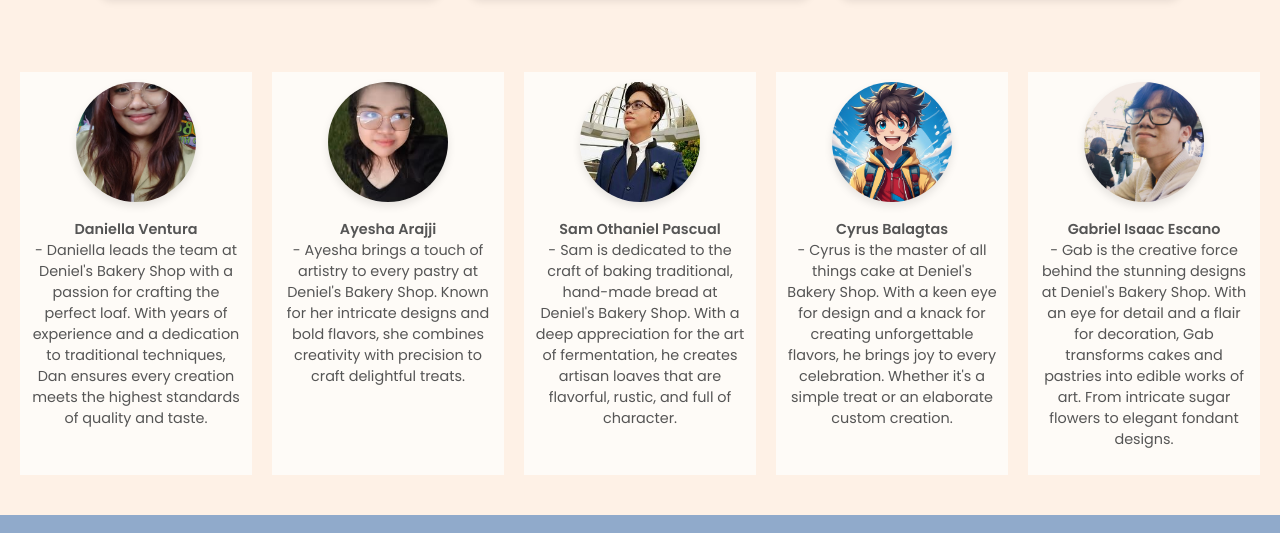
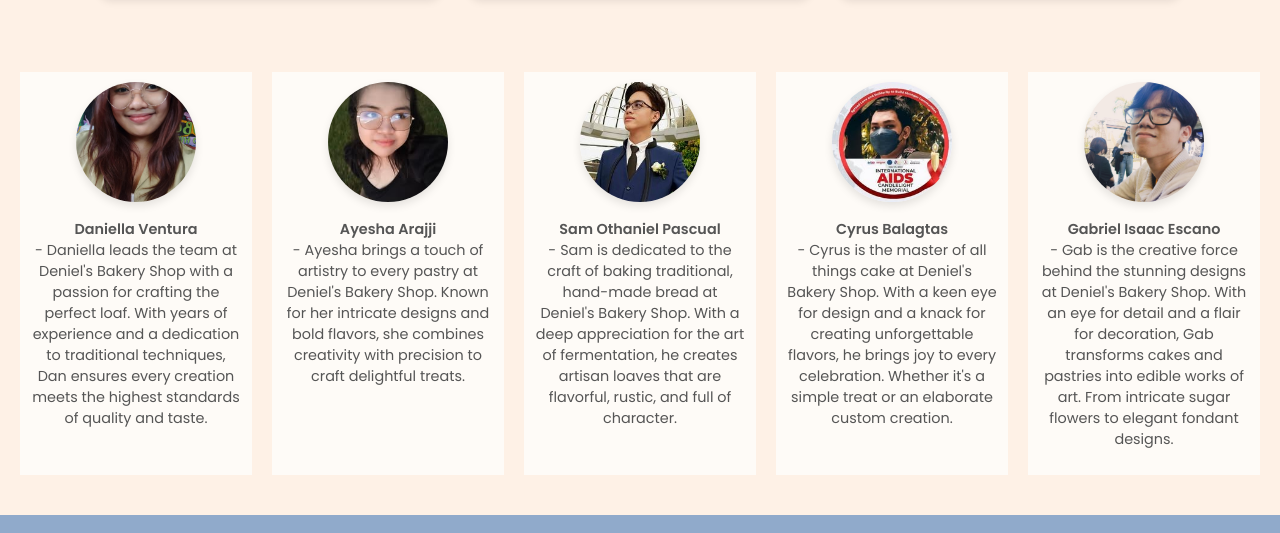
Before and after one commit to Shouke29/another-one, a plain HTML site: page About us.html in a window 1280 px wide. Shown: the part 968-1501 px from the top of the page. Drawn offline with Linux system fonts and the light colour scheme.

Commit message:
Update About us.html

```diff
--- a/About us.html
+++ b/About us.html
@@ -97,7 +97,7 @@
            the art of fermentation, he creates artisan loaves that are flavorful, rustic, and full of character.</p>
       </div>
       <div class="gallery-item">
-        <img src="cyrus.png" alt="Cyrus">
+        <img src="cyrus.jpg" alt="Cyrus">
         <p><b>Cyrus Balagtas</b><br> - Cyrus is the master of all things cake at Deniel's Bakery Shop. With a keen eye for design and a
           knack for creating unforgettable flavors, he brings joy to every celebration. Whether it's a simple treat or an elaborate custom creation. </p>
       </div>
```
